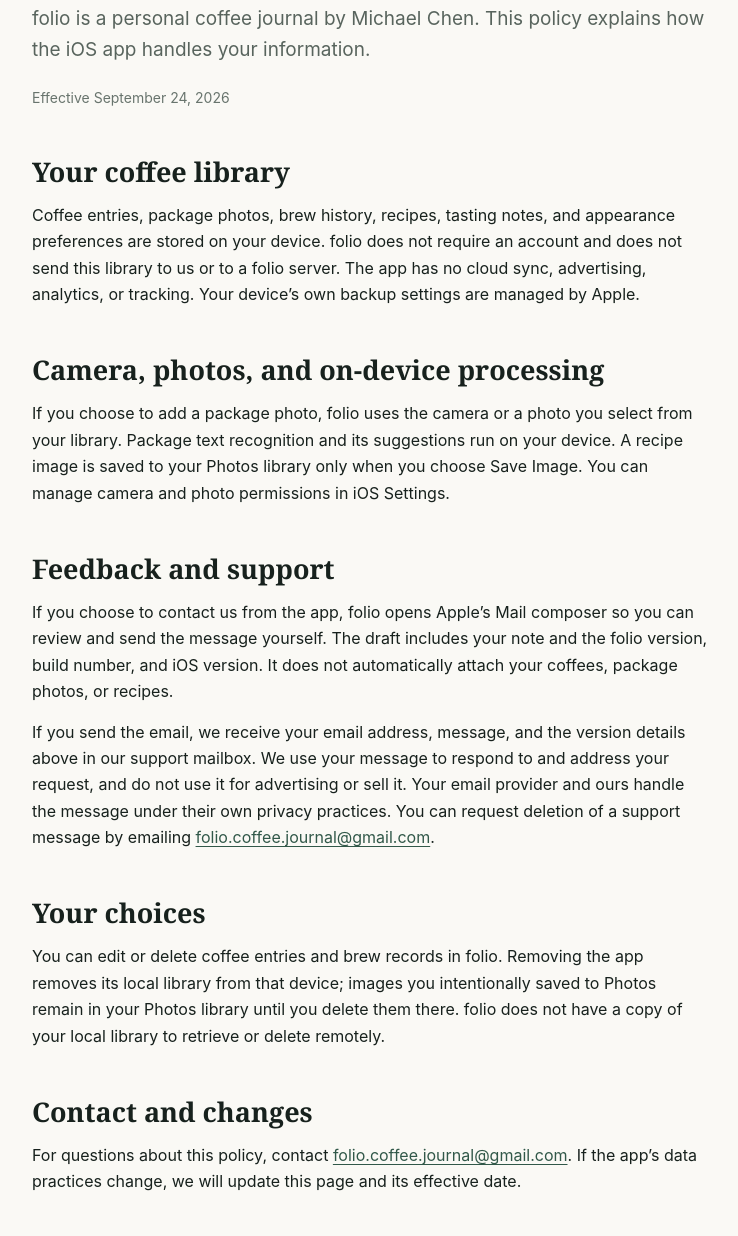
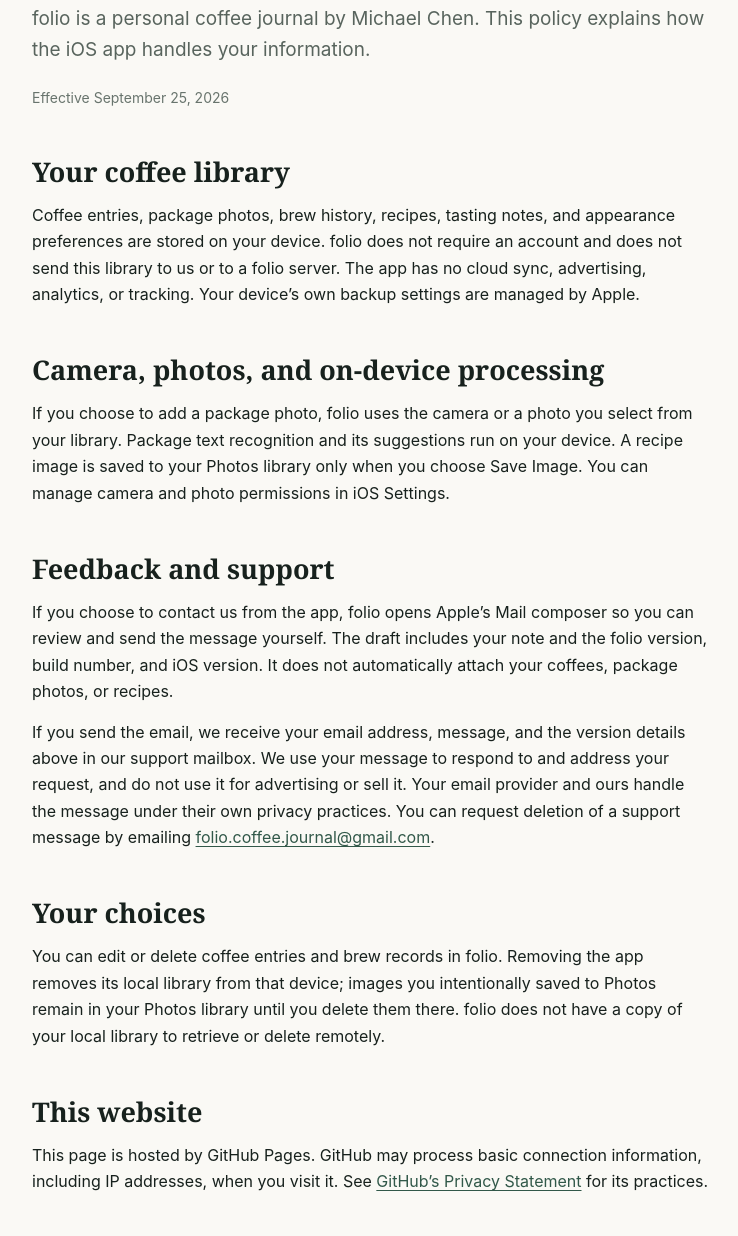
Before and after one commit to folio-coffee/folio-coffee.github.io, a plain HTML site: page privacy/index.html in a window 1280 px wide. Shown: the part 300-1536 px from the top of the page, without its empty margins (268-1006 px from the left). Drawn offline with Linux system fonts and the light colour scheme.

Commit message:
Polish links and disclose website hosting

```diff
--- a/privacy/index.html
+++ b/privacy/index.html
@@ -80,7 +80,7 @@
       <p class="eyebrow">Your journal, yours</p>
       <h1>Privacy Policy</h1>
       <p class="intro">folio is a personal coffee journal by Michael Chen. This policy explains how the iOS app handles your information.</p>
-      <p class="date">Effective September 24, 2026</p>
+      <p class="date">Effective September 25, 2026</p>
 
       <section>
         <h2>Your coffee library</h2>
@@ -104,6 +104,11 @@
       </section>
 
       <section>
+        <h2>This website</h2>
+        <p>This page is hosted by GitHub Pages. GitHub may process basic connection information, including IP addresses, when you visit it. See <a href="https://docs.github.com/en/site-policy/privacy-policies/github-general-privacy-statement">GitHub’s Privacy Statement</a> for its practices.</p>
+      </section>
+
+      <section>
         <h2>Contact and changes</h2>
         <p>For questions about this policy, contact <a href="mailto:folio.coffee.journal@gmail.com?subject=Privacy%20question">folio.coffee.journal@gmail.com</a>. If the app’s data practices change, we will update this page and its effective date.</p>
       </section>
```
Also changed, not shown: index.html (+2 -2 lines).
